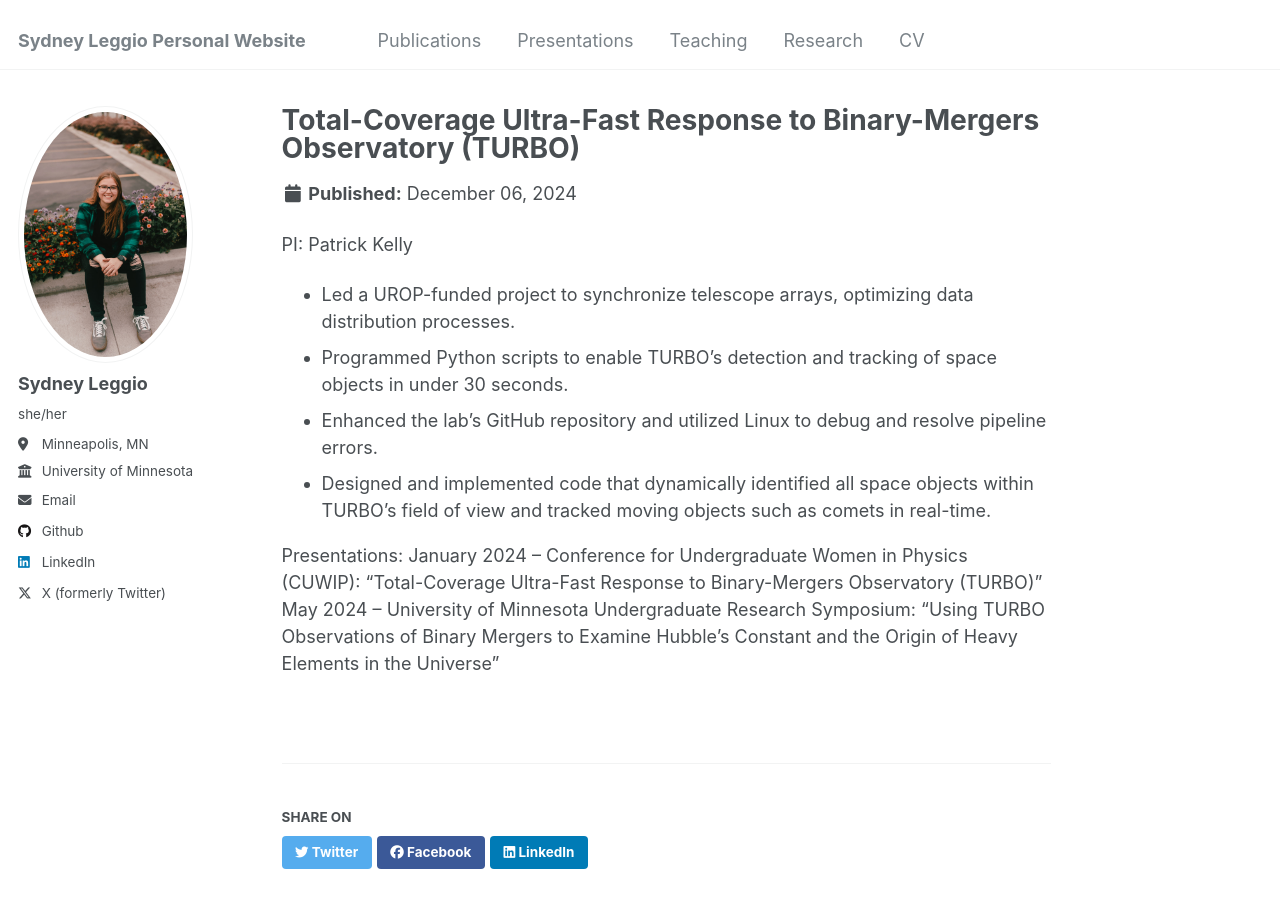
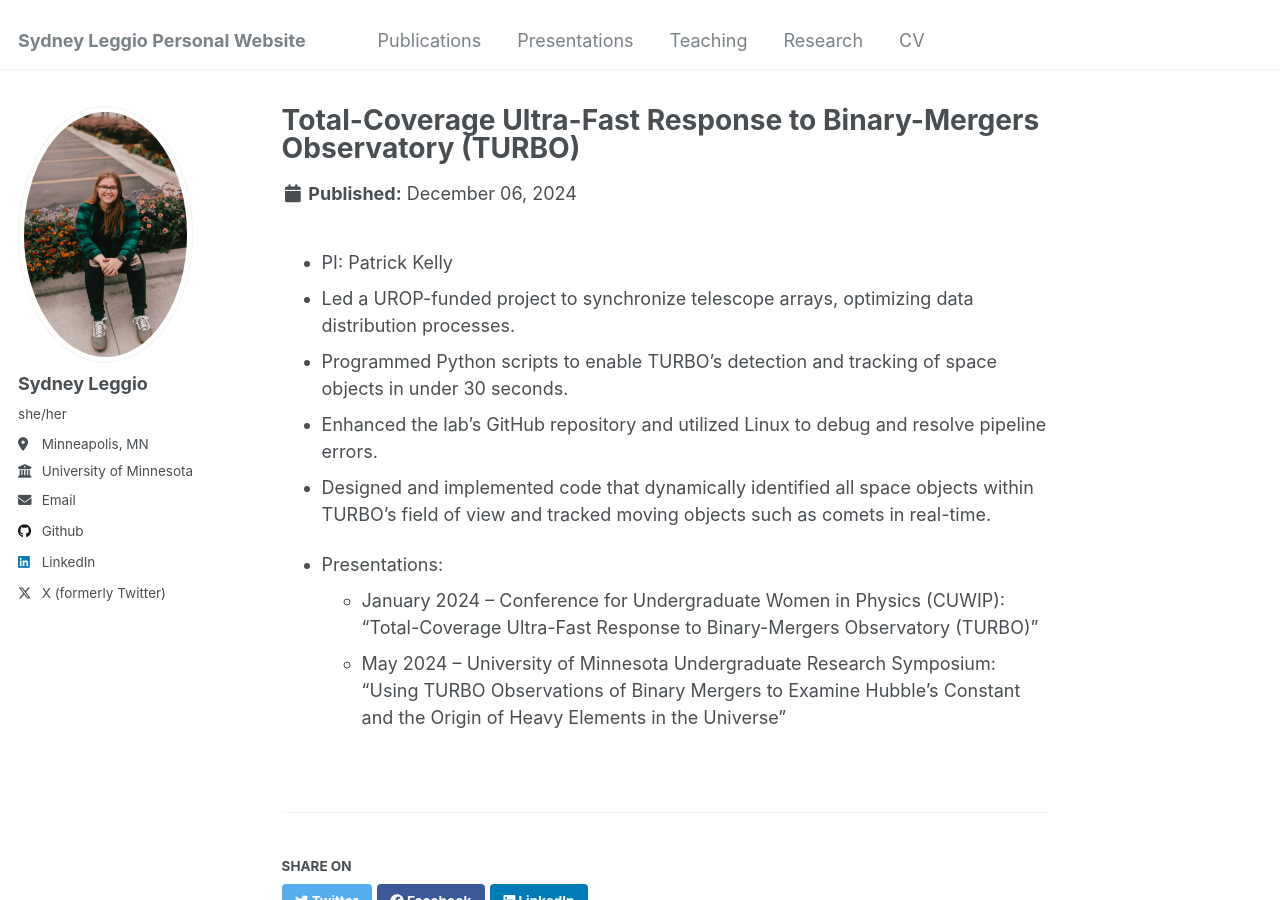
Before and after one commit to sydleggio/sydleggio.github.io, a Jekyll site: the page built from _portfolio/portfolio-2.md, in a window 1280 px wide and 900 px high. Built offline with Jekyll 4.4.1, drawn with Linux system fonts in a browser that asks for light colours; part of the change alters nothing that is shown.

```diff
--- a/_portfolio/portfolio-2.md
+++ b/_portfolio/portfolio-2.md
@@ -3,12 +3,12 @@ title: "Total-Coverage Ultra-Fast Response to Binary-Mergers Observatory (TURBO)
 excerpt: "Received an Undergraduate Research Opportunities Program (UROP) award to complete a personal project in the laboratory. <br/><img src='/images/TURBO.png'>"
 collection: portfolio
 ---
-PI: Patrick Kelly
+* PI: Patrick Kelly
 * Led a UROP-funded project to synchronize telescope arrays, optimizing data distribution processes.
 * Programmed Python scripts to enable TURBO’s detection and tracking of space objects in under 30 seconds.
 * Enhanced the lab’s GitHub repository and utilized Linux to debug and resolve pipeline errors.
 * Designed and implemented code that dynamically identified all space objects within TURBO’s field of view and tracked moving objects such as comets in real-time.
 
-Presentations:
-January 2024 – Conference for Undergraduate Women in Physics (CUWIP): "Total-Coverage Ultra-Fast Response to Binary-Mergers Observatory (TURBO)"
-May 2024 – University of Minnesota Undergraduate Research Symposium: "Using TURBO Observations of Binary Mergers to Examine Hubble’s Constant and the Origin of Heavy Elements in the Universe"
+* Presentations:
+  * January 2024 – Conference for Undergraduate Women in Physics (CUWIP): "Total-Coverage Ultra-Fast Response to Binary-Mergers Observatory (TURBO)"
+  * May 2024 – University of Minnesota Undergraduate Research Symposium: "Using TURBO Observations of Binary Mergers to Examine Hubble’s Constant and the Origin of Heavy Elements in the Universe"
```
